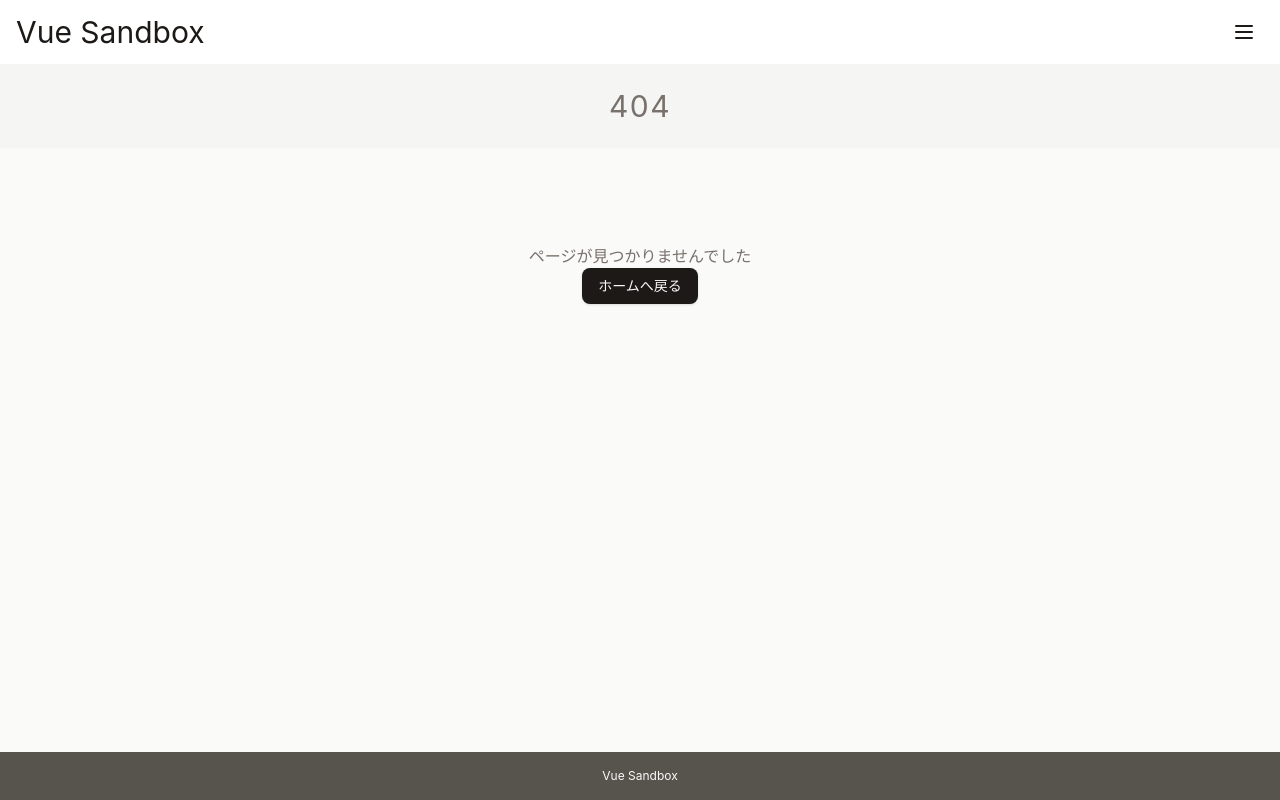
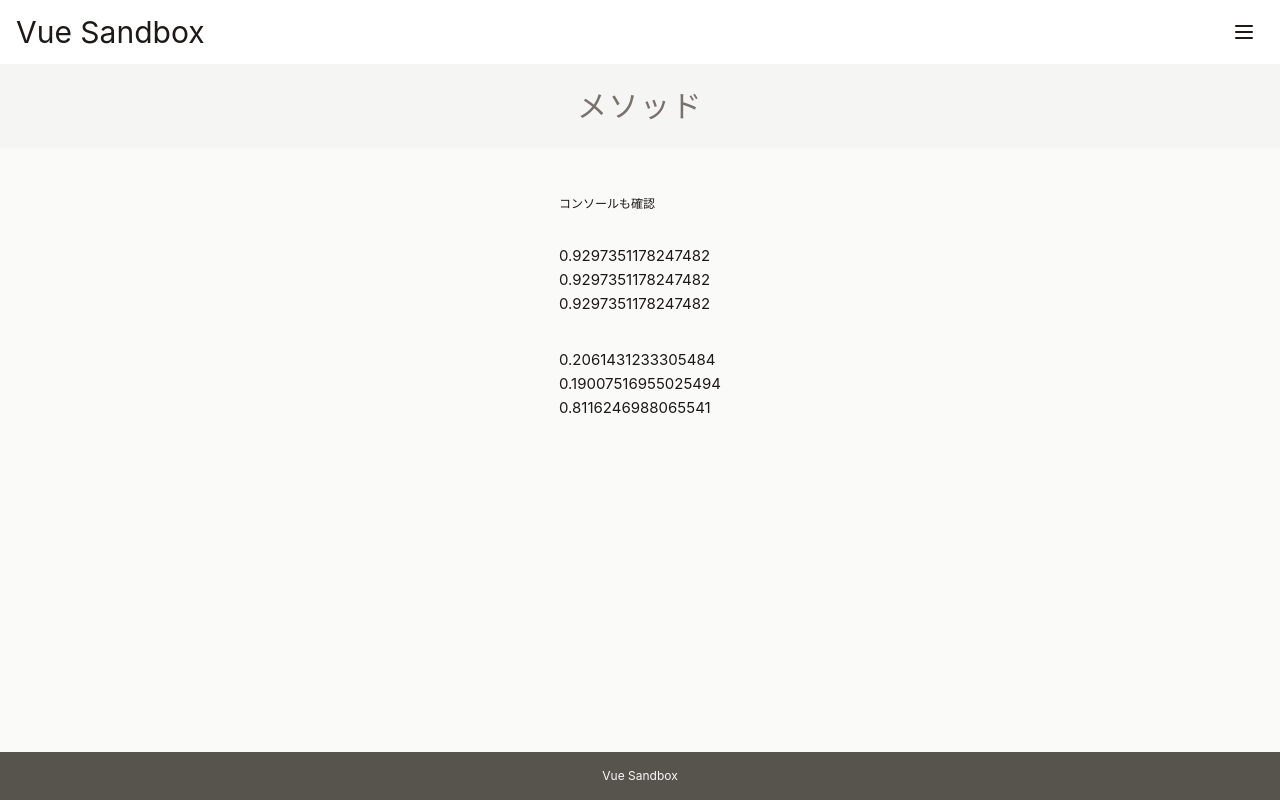
Before and after one commit to lateen-sail/learn-vue, a Vue app: page /cache in a window 1280 px wide. Before the commit this address had no page. Built offline with nearby package versions, Linux system fonts and the light colour scheme.

Commit message:
feat: computedとmethodにおけるキャッシュの違い

```diff
--- a/src/components/Layout.vue
+++ b/src/components/Layout.vue
@@ -111,6 +111,14 @@ const pageTitle = computed(() => {
                   メソッド
                 </router-link>
               </li>
+              <li>
+                <router-link
+                  to="/cache"
+                  class="block py-2 px-3 hover:bg-stone-50 rounded-md transition-colors"
+                >
+                  キャッシュ
+                </router-link>
+              </li>
             </ul>
           </div>
         </nav>
--- a/src/router/index.js
+++ b/src/router/index.js
@@ -6,6 +6,7 @@ import CounterPage from "@/views/learning/Counter.vue";
 import ApiPage from "@/views/learning/Api.vue";
 import ComputedPage from "@/views/learning/Computed.vue";
 import MethodPage from "@/views/learning/Method.vue";
+import CachePage from "@/views/learning/Cache.vue";
 
 const routes = [
   {
@@ -53,6 +54,14 @@ const routes = [
         },
       },
       {
+        path: "/cache",
+        name: "Cache",
+        component: CachePage,
+        meta: {
+          title: "メソッド",
+        },
+      },
+      {
         path: "/:pathMatch(.*)*",
         name: "NotFound",
         component: NotFoundPage,
--- /dev/null
+++ b/src/views/learning/Cache.vue
@@ -0,0 +1,31 @@
+<template>
+  <div class="flex flex-col gap-8">
+    <p class="text-xs">コンソールも確認</p>
+    <ul>
+      <li>{{ computedNumber }}</li>
+      <li>{{ computedNumber }}</li>
+      <li>{{ computedNumber }}</li>
+    </ul>
+    <ul>
+      <li>{{ methodNumber() }}</li>
+      <li>{{ methodNumber() }}</li>
+      <li>{{ methodNumber() }}</li>
+    </ul>
+  </div>
+</template>
+
+<script setup>
+import { computed } from "vue";
+
+// computed: 依存が変わらない限り、同じ描画サイクル内ではキャッシュされる
+const computedNumber = computed(() => {
+  console.log("computed 実行");
+  return Math.random();
+});
+
+// method: テンプレートで評価されるたびに毎回実行される
+const methodNumber = () => {
+  console.log("method 実行");
+  return Math.random();
+};
+</script>
```
